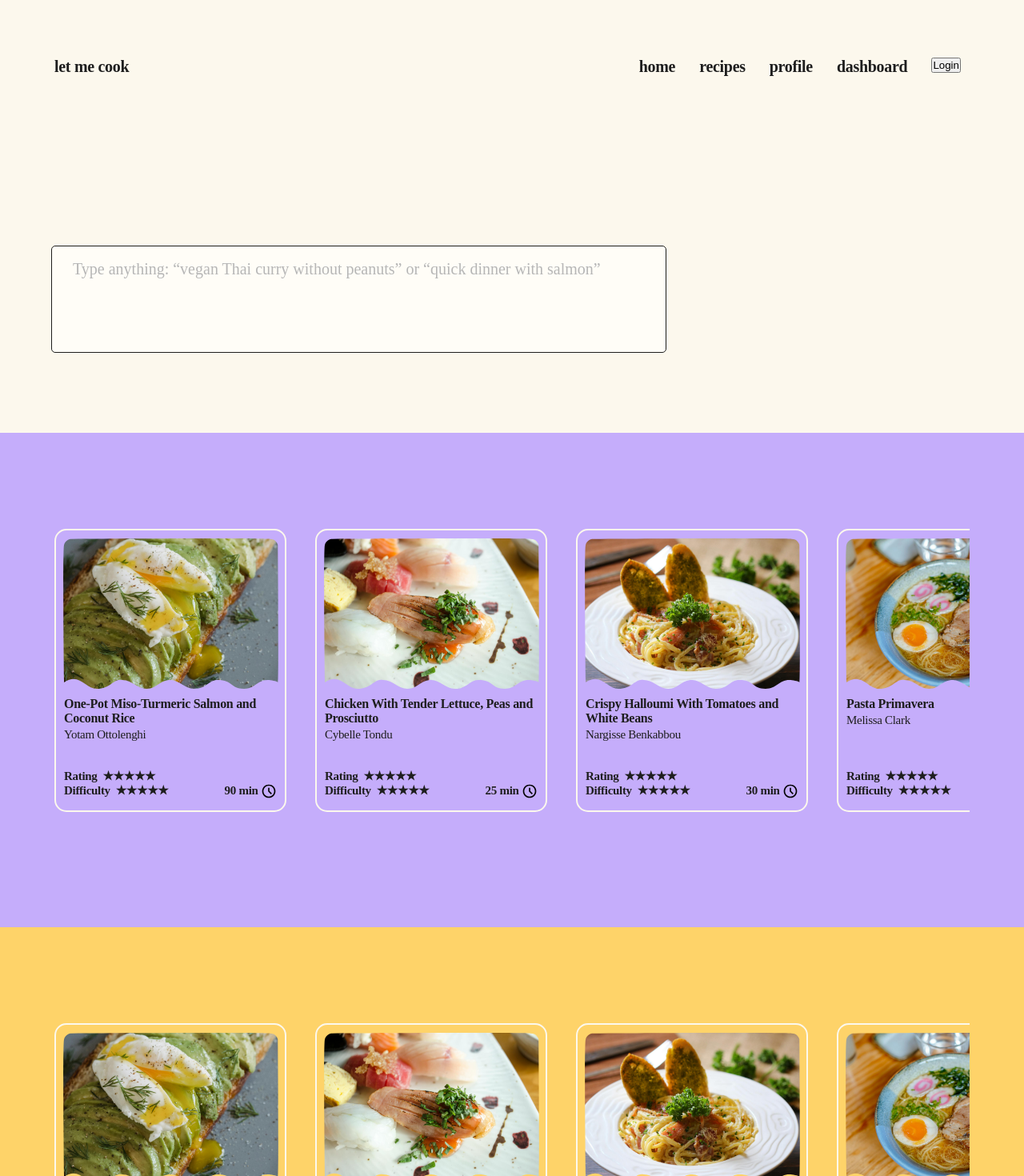
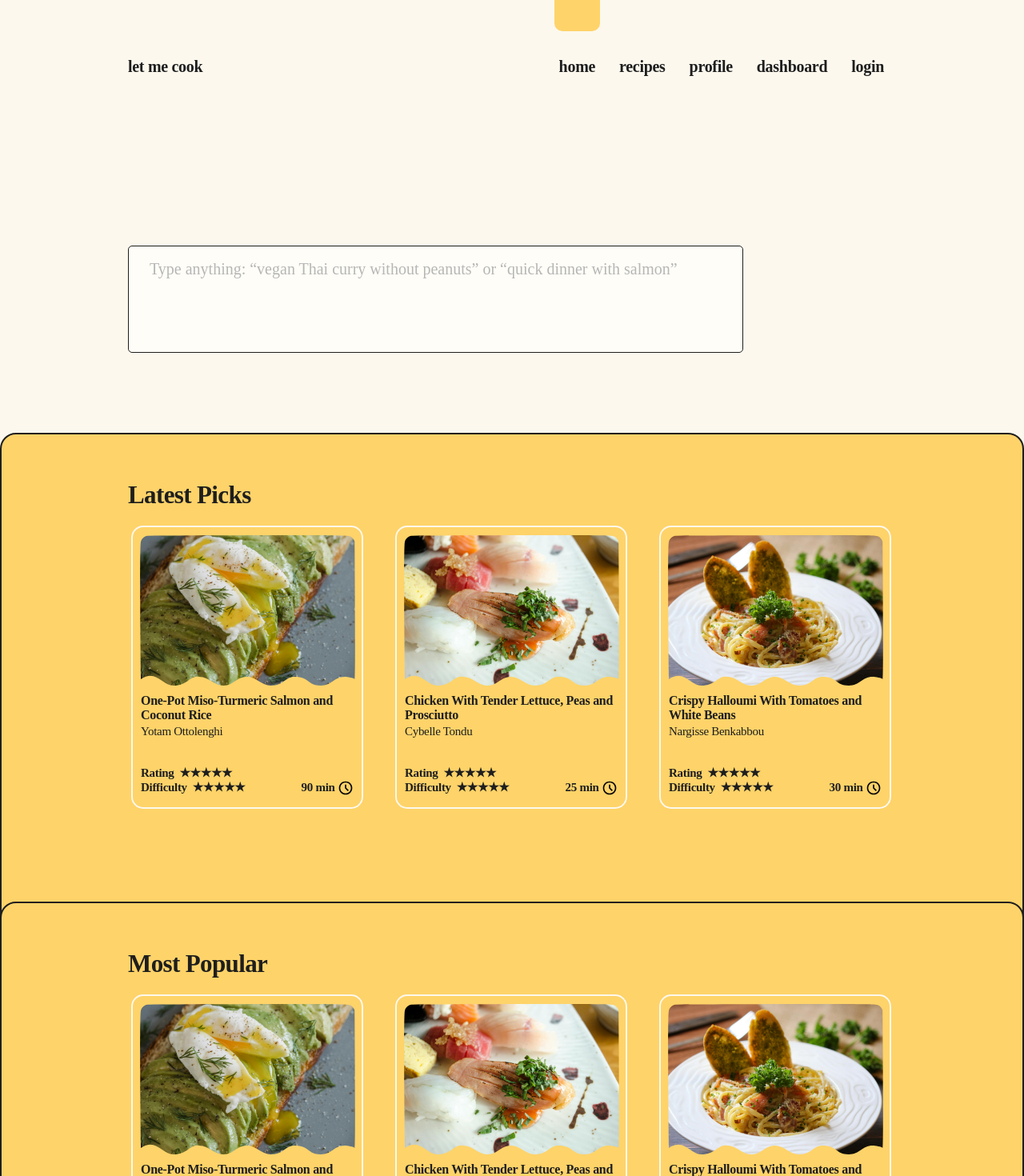
Before and after one commit to jennyhe-coder/LetMeCook-Documentation, a React (Vite) app in the folder client/: page / in a window 1280 px wide. Shown: the top 1470 px of the page at 80% size. Built offline with nearby package versions, Linux system fonts and the light colour scheme; no server answers; a web font is replaced by a local one.

Commit message:
updating some components, wip

```diff
--- a/client/src/components/CarouselSection.jsx
+++ b/client/src/components/CarouselSection.jsx
@@ -1,10 +1,11 @@
 import Carousel from "./Carousel";
 
-export default function CarouselSection({ sectionClass = "" }) {
+export default function CarouselSection({ sectionClass = "", title = "" }) {
   return (
     <section className={`carousel-section ${sectionClass}`}>
       <div className="carousel-section-bg" />
       <div className="layout-wrapper">
+        {title && <div className="section-title">{title}</div>}
         <Carousel />
       </div>
     </section>
--- a/client/src/components/MainNav.jsx
+++ b/client/src/components/MainNav.jsx
@@ -9,18 +9,44 @@ export default function MainNav() {
   const logoRef = useRef();
   const { user } = useAuth();
   const navigate = useNavigate();
-
-  const handleLogin = () => {
-    navigate("/login");
-  };
+  const linkRefs = useRef([]);
+  const indicatorRef = useRef();
 
   const handleLogout = async () => {
     await supabase.auth.signOut();
     navigate("/");
   };
 
+  useEffect(() => {
+    const paths = ["/", "/recipes", "/profile", "/dashboard", "/login"];
+    const activeIndex = paths.indexOf(location.pathname);
+    const activeEl = linkRefs.current[activeIndex];
+    const indicator = indicatorRef.current;
+
+    if (activeEl && indicator) {
+      const rect = activeEl.getBoundingClientRect();
+      const parentRect = activeEl.parentNode.parentNode.getBoundingClientRect();
+
+      const offsetLeft = rect.left - parentRect.left;
+      const width = rect.width + 12;
+
+      indicator.style.left = `${offsetLeft - 6}px`;
+      indicator.style.width = `${width}px`;
+    }
+  }, [location.pathname]);
+
+  const navItems = [
+    { path: "/", label: "home" },
+    { path: "/recipes", label: "recipes" },
+    { path: "/profile", label: "profile" },
+    { path: "/dashboard", label: "dashboard" },
+  ];
+
+  if (!user) {
+    navItems.push({ path: "/login", label: "login" });
+  }
+
   return (
-    <>
     <div className="banner-nav">
       <nav className="layout-wrapper main-nav">
         <div className="logo-section">
@@ -36,53 +62,33 @@ export default function MainNav() {
             </div>
           </NavLink>
         </div>
+
         <div className="nav-links">
+          <div className="nav-link-indicator" ref={indicatorRef}></div>
+
+          {navItems.map((item, i) => (
+            <div className="nav-link-wrapper" key={item.path}>
               <NavLink
-              to="/"
+                to={item.path}
                 className={({ isActive }) =>
                   isActive ? "nav-link active" : "nav-link"
                 }
+                ref={(el) => (linkRefs.current[i] = el)}
               >
-              home
-              <span className="underline"></span>
+                {item.label}
               </NavLink>
-            <NavLink
-              to="/recipes"
-              className={({ isActive }) =>
-                isActive ? "nav-link active" : "nav-link"
-              }
-            >
-              recipes
-              <span className="underline"></span>
-            </NavLink>
-            <NavLink
-              to="/profile"
-              className={({ isActive }) =>
-                isActive ? "nav-link active" : "nav-link"
-              }
-            >
-              profile
-              <span className="underline"></span>
-            </NavLink>
-            <NavLink
-              to="/dashboard"
-              className={({ isActive }) =>
-                isActive ? "nav-link active" : "nav-link"
-              }
-            >
-              dashboard
-            </NavLink>
+            </div>
+          ))}
 
-            {user ? (
-              <button onClick={handleLogout}>Logout ({user.name})</button>
-            ) : (
-              <button className="login-button" onClick={handleLogin}>
-                Login
-              </button>
+          {user && (
+            <div className="nav-link-wrapper">
+              <span className="nav-link" onClick={handleLogout}>
+                Logout ({user.name})
+              </span>
+            </div>
           )}
         </div>
       </nav>
     </div>
-    </>
   );
 }
--- a/client/src/components/footer.css
+++ b/client/src/components/footer.css
@@ -3,7 +3,10 @@
   background: #28200d;
   color: #ece9e2;
   padding: 2rem 0 1rem;
-  margin-top: 3rem;
+  height: 300px;
+  border-radius: 20px 20px 0px 0px;
+  /* margin-top: -100px; */
+  z-index: 1;
 }
 
 /* center everything within the layout wrapper */
@@ -28,6 +31,7 @@
   text-decoration: none;
   transition: color 0.25s ease;
 }
+
 .footer-nav a:hover {
   color: #b9341f;
 }
@@ -44,6 +48,7 @@
   .footer-full-width {
     padding: 1.5rem 0 1rem;
   }
+
   .footer-nav {
     gap: 1rem;
   }
--- a/client/src/pages/Home.jsx
+++ b/client/src/pages/Home.jsx
@@ -22,10 +22,10 @@ export default function Home() {
           </div>
         </section>
 
-        <CarouselSection sectionClass="section-1" />
-        <CarouselSection sectionClass="section-2" />
-        <CarouselSection sectionClass="section-3" />
-        <CarouselSection sectionClass="section-4" />
+        <CarouselSection title="Latest Picks" sectionClass="section-1" />
+        <CarouselSection title="Most Popular" sectionClass="section-2" />
+        <CarouselSection title="Vegetarian/Vegan" sectionClass="section-3" />
+        <CarouselSection title="Quick & Easy Meals" sectionClass="section-4" />
       </main>
     </>
   );
--- a/client/src/styles.css
+++ b/client/src/styles.css
@@ -13,7 +13,6 @@
   --font-size-body: 1rem; */
 }
 
-
 html,
 body,
 #root {
@@ -24,7 +23,7 @@ body,
   font-weight: 600;
   line-height: normal;
   letter-spacing: -0.3px;
-  overflow-x: hidden;
+  /* overflow-x: hidden; */
   background: #FCF8ED;
 }
 
@@ -46,10 +45,13 @@ img {
 
 .layout-wrapper {
   width: 100%;
-  max-width: 1276px;
+  max-width: 960px;
   margin: 0 auto;
   padding: 0 0;
-  width: calc(100% - 10%);
+  width: calc(100% - 25%);
+  overflow: visible;
+  position: relative;
+  z-index: 0;
 }
 
 @media (max-width: 768px) {
@@ -83,7 +85,7 @@ img {
   line-height: normal;
 }
 
-.logo-section a {
+/* .logo-section a {
   text-decoration: none;
   color: inherit;
   font-family: Raleway;
@@ -91,29 +93,29 @@ img {
   font-style: normal;
   font-weight: 700;
   line-height: normal;
-}
+} */
 
-.logo-container {
+/* .logo-container {
   display: flex;
   flex-direction: row;
-}
+} */
 
-.logo {
+/* .logo {
   padding-top: 5px;
   padding-right: 3px;
   padding-left: 1px;
   transform: scale(1.05);
   transform-origin: center center;
-}
+} */
 
 a {
   text-decoration: none;
   color: inherit;
 }
 
-.nav-bg {
+/* .nav-bg {
   background-color: antiquewhite;
-}
+} */
 
 .nav-links,
 .logo-section {
@@ -128,6 +130,7 @@ a {
   justify-content: flex-end;
   margin-left: auto;
   padding-right: 15px;
+  position: relative;
 }
 
 .nav-links a:hover {
@@ -141,15 +144,17 @@ a {
   text-decoration: none;
 }
 
-.underline {
+.nav-link-indicator {
   position: absolute;
-  bottom: 4px;
-  left: 50%;
-  transform: translateX(-50%);
-  width: 94%;
-  border-bottom: 2px dotted currentColor;
-  opacity: 0;
+  top: 0;
+  height: 39px;
+  background: #FED369;
+  border-radius: 0 0 10px 10px;
+  transition: left 0.3s ease, width 0.3s ease;
+  z-index: 0;
+  /* box-shadow: 2px 5px 0px 0px #1E1E1E; */
 }
+
 
 h1 {
   font-family: archer-pro, sans-serif;
@@ -167,7 +172,7 @@ h1 {
 
 .hero-section {
   position: relative;
-  overflow: hidden;
+  overflow: visible;
 }
 
 .wave {
@@ -200,7 +205,7 @@ h1 {
   min-height: 680px;
   height: 76vh;
   background-color: #009266;
-  overflow: hidden;
+  overflow: visible;
   border-radius: 50px;
   border: 2px solid #28200d;
   z-index: 2;
@@ -432,23 +437,6 @@ p {
   letter-spacing: -0.32px;
 }
 
-.recipe-card {
-  width: 290px;
-  height: 354px;
-  flex-shrink: 0;
-  border-radius: 15px;
-  border: 2px solid #FCF8ED;
-  background: var(--card-bg);
-  display: flex;
-  flex-direction: column;
-  transition: transform 0.3s ease, box-shadow 0.3s ease;
-}
-
-.recipe-card:hover {
-  transform: translate(-4px, -7px);
-  box-shadow: 4px 7px 0px 0px #FCF8ED;
-}
-
 .recipe-card-img-container {
   width: 100%;
   height: 198px;
@@ -522,39 +510,50 @@ p {
   display: inline-block;
 }
 
+.recipe-card {
+  width: 290px;
+  height: 354px;
+  flex-shrink: 0;
+  border-radius: 15px;
+  border: 2px solid #FCF8ED;
+  background: #FED369;
+  display: flex;
+  flex-direction: column;
+  transition: transform 0.3s ease, box-shadow 0.3s ease;
+  position: relative;
+  z-index: 1;
+  overflow: visible;
+  margin-top: 8px;
+  transform: translate(0, 0);
+  margin-left: 4px;
+}
+
+
+.recipe-card:hover {
+  transform: translate(-4px, -7px);
+  box-shadow: 4px 7px 0px 0px #FCF8ED;
+  z-index: 10;
+  overflow: visible;
+}
+
 .carousel {
   /* overflow-x: hidden; */
-  overflow-y: hidden;
+  overflow-x: auto;
+  overflow-y: visible;
+  position: relative;
   white-space: nowrap;
-  scroll-behavior: auto;
   user-select: none;
   -user-select: none;
   -webkit-user-select: none;
   -moz-user-select: none;
   -ms-user-select: none;
   touch-action: pan-y;
-  overflow-x: scroll;
   -webkit-overflow-scrolling: touch;
   /* margin-top: 20px; */
   white-space: nowrap;
-  overscroll-behavior-x: contain;
   /* min-height: 400px; */
-  overflow-x: auto;
-  position: relative;
   height: auto;
   padding-bottom: 24px;
-  margin-right: 4px;
-  margin-left: 4px;
-}
-
-.grabbing-cursor {
-  cursor: grabbing !important;
-  user-select: none;
-}
-
-.carousel.dragging,
-.carousel.dragging .recipe-card {
-  cursor: grabbing;
 }
 
 .carousel-track {
@@ -566,6 +565,24 @@ p {
   width: max-content;
   pointer-events: auto;
   background: transparent;
+  overflow: visible;
+  position: relative;
+  z-index: 1;
+}
+
+::-webkit-scrollbar-track {
+  margin-left: 4px;
+  margin-right: 4px;
+}
+
+.grabbing-cursor {
+  cursor: grabbing !important;
+  user-select: none;
+}
+
+.carousel.dragging,
+.carousel.dragging .recipe-card {
+  cursor: grabbing;
 }
 
 .carousel::-webkit-scrollbar {
@@ -591,11 +608,11 @@ p {
 }
 
 .carousel-section.section-1 {
-  --section-bg: #C5ADFB;
-  --card-bg: #C5ADFB;
-  --scrollbar-track: #DFC9FF;
-  --scrollbar-border: #EBDFFF;
-  --scrollbar-thumb: #A074F7;
+  --section-bg: #FED369;
+  --card-bg: #FED369;
+  --scrollbar-track: #FFE9A7;
+  --scrollbar-border: #FFF3C9;
+  --scrollbar-thumb: #F5B43C;
 }
 
 .carousel-section.section-2 {
@@ -607,19 +624,19 @@ p {
 }
 
 .carousel-section.section-3 {
-  --section-bg: #8DD579;
-  --card-bg: #8DD579;
-  --scrollbar-track: #CDEFC2;
-  --scrollbar-border: #E5F7DD;
-  --scrollbar-thumb: #67B45B;
+  --section-bg: #FED369;
+  --card-bg: #FED369;
+  --scrollbar-track: #FFE9A7;
+  --scrollbar-border: #FFF3C9;
+  --scrollbar-thumb: #F5B43C;
 }
 
 .section-4 {
-  --section-bg: #86C7ED;
-  --card-bg: #86C7ED;
-  --scrollbar-track: #BEE5F9;
-  --scrollbar-border: #D6F1FC;
-  --scrollbar-thumb: #54A7D7;
+  --section-bg: #FED369;
+  --card-bg: #FED369;
+  --scrollbar-track: #FFE9A7;
+  --scrollbar-border: #FFF3C9;
+  --scrollbar-thumb: #F5B43C;
 }
 
 .recipe-list {
@@ -652,23 +669,52 @@ p {
   transform: translateY(-10px);
 }
 
+.carousel-section-buffer {
+  margin-top: 100px;
+}
+
 .carousel-section {
+  overflow: visible;
   position: relative;
-  z-index: 0;
-  padding-top: 120px;
-  padding-bottom: 120px;
+  padding-top: 60px;
+  padding-bottom: 192px;
+  z-index: 1;
+  margin-top: -100px;
+}
+
+.section-1 {
+  margin-top: 0px;
+}
+
+.section-4 {
+  /* padding-bottom: 92px; */
 }
 
 .carousel-section-bg {
   position: absolute;
   top: 0;
-  left: 0;
-  /* border-top-left-radius: 20px; */
-  /* border-top-right-radius: 20px; */
+  left: 50%;
+  transform: translateX(-50%);
+  border-radius: 20px 20px 0px 0px;
+  border: 2px solid #1E1E1E;
+  background: #FED369;
+  /* box-shadow: 6px -6px 0 0 #1e1e1e; */
   width: 100%;
   height: 100%;
-  background: var(--section-bg);
+  /* background: var(--section-bg); */
   z-index: -1;
+  overflow: visible;
+}
+
+.section-title {
+  color: #1E1E1E;
+  font-family: Raleway;
+  font-size: 31px;
+  font-style: normal;
+  font-weight: 700;
+  line-height: normal;
+  letter-spacing: -0.62px;
+  padding-bottom: 12px;
 }
 
 .search-results-section,
@@ -689,7 +735,7 @@ p {
   left: 0;
   width: 100%;
   height: 100%;
-  background: #ADC7FB;
+  background: #FED369;
   z-index: -1;
 }
 
```
Lines whose indentation alone changed are shown as unchanged.
